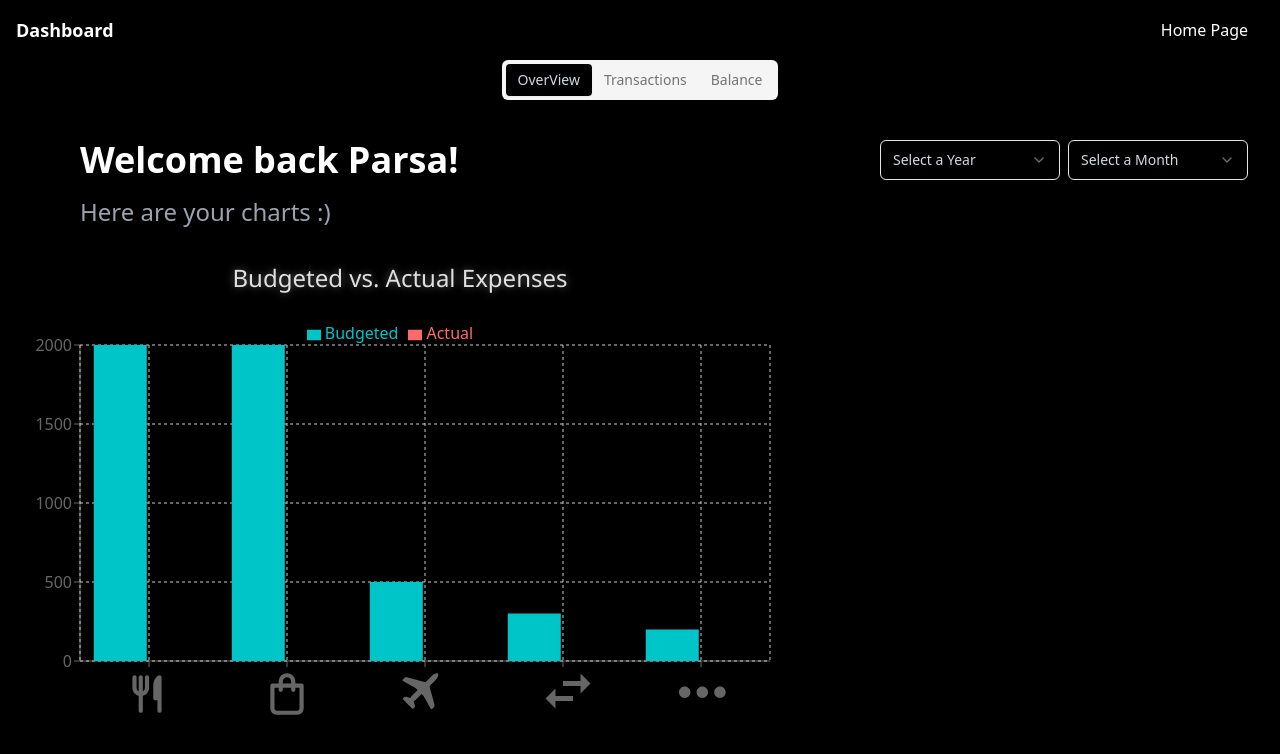
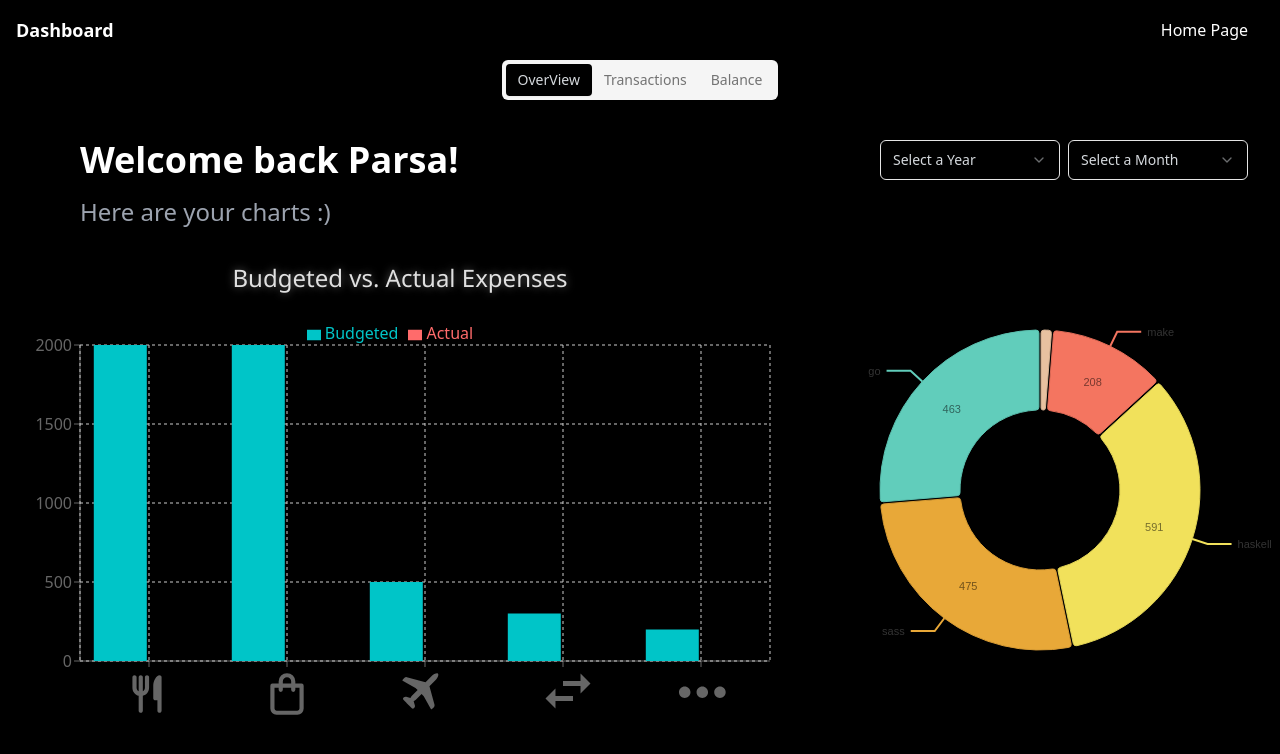
Before and after one commit to ParsaPeikani/BudgetBuddy-Tracker, a Next.js app: page /dashboard in a window 1280 px wide. Shown: the top 754 px of the page. Built offline with nearby package versions, Linux system fonts and the light colour scheme; no server answers; the database is empty.

Commit message:
Added the donute chart without real data and functionality

```diff
--- a/package.json
+++ b/package.json
@@ -12,6 +12,8 @@
     "@clerk/nextjs": "^4.29.5",
     "@clerk/themes": "^1.7.9",
     "@hookform/resolvers": "^3.3.4",
+    "@nivo/core": "^0.85.1",
+    "@nivo/pie": "^0.85.1",
     "@radix-ui/react-checkbox": "^1.0.4",
     "@radix-ui/react-dialog": "^1.0.5",
     "@radix-ui/react-dropdown-menu": "^2.0.6",
@@ -34,6 +36,7 @@
     "mongoose": "^8.1.1",
     "next": "14.1.0",
     "next-themes": "^0.2.1",
+    "nivo": "^0.31.0",
     "plaid": "^20.0.0",
     "react": "^18",
     "react-day-picker": "^8.10.0",
--- a/src/app/dashboard/page.tsx
+++ b/src/app/dashboard/page.tsx
@@ -16,6 +16,7 @@ import { of } from "svix/dist/openapi/rxjsStub";
 import dynamic from "next/dynamic";
 import SelectMonth from "@/components/selectMonth/selectMonth";
 import SelectYear from "@/components/selectYear/selectYear";
+import MyResponsivePie from "@/components/charts/donute";
 
 const DynamicLineChart = dynamic(
   () => import("@/components/charts/lineChart"), // No need to destructure
@@ -303,6 +304,39 @@ export default function Dashboard() {
     }
   };
 
+  const testingdata = [
+    {
+      id: "erlang",
+      label: "erlang",
+      value: 19,
+      color: "hsl(114, 70%, 50%)",
+    },
+    {
+      id: "make",
+      label: "make",
+      value: 208,
+      color: "hsl(224, 70%, 50%)",
+    },
+    {
+      id: "haskell",
+      label: "haskell",
+      value: 591,
+      color: "hsl(169, 70%, 50%)",
+    },
+    {
+      id: "sass",
+      label: "sass",
+      value: 475,
+      color: "hsl(95, 70%, 50%)",
+    },
+    {
+      id: "go",
+      label: "go",
+      value: 463,
+      color: "hsl(279, 70%, 50%)",
+    },
+  ];
+
   // Getting the column data from the getColumns function
   const columns = getColumns(deleteTransaction, updateTransaction);
 
@@ -320,6 +354,11 @@ export default function Dashboard() {
 
         <div>
           <div>
+            <TabsContent value="balance">
+              <div style={{ height: "400px" }}>
+                <MyResponsivePie data={testingdata} />
+              </div>
+            </TabsContent>
             <TabsContent value="overview">
               <div className="flex justify-between bg-black p-8 pl-20">
                 <div>
@@ -337,16 +376,34 @@ export default function Dashboard() {
                   <SelectMonth />
                 </div>
               </div>
-              <div>
-                <div className="flex justify-left">
-                  {isLoading ? (
-                    <ChartLoading /> // This will show the Loading component while data is being fetched
-                  ) : (
-                    <DynamicLineChart transactions={transactions} />
-                  )}
-                </div>
+              <div className="flex justify-between">
+                {" "}
+                {/* This div wraps the condition for loading or displaying charts */}
+                {isLoading ? (
+                  <div
+                    className="w-full flex justify-center items-center"
+                    style={{ height: "500px" }}
+                  >
+                    <ChartLoading />{" "}
+                    {/* This will show the Loading component while data is being fetched */}
+                  </div>
+                ) : (
+                  <>
+                    <div className="flex-1 flex justify-left">
+                      {" "}
+                      {/* This div is for the dynamic line chart */}
+                      <DynamicLineChart transactions={transactions} />
+                    </div>
+                    <div className="flex-1" style={{ height: "500px" }}>
+                      {" "}
+                      {/* This div is for the pie chart with defined height */}
+                      <MyResponsivePie data={testingdata} />
+                    </div>
+                  </>
+                )}
               </div>
             </TabsContent>
+
             <TabsContent value="transactions">
               <div className="bg-black p-8 pl-20">
                 <h1 className="text-white text-3xl md:text-4xl font-bold mb-4">
--- /dev/null
+++ b/src/components/charts/donute.tsx
@@ -0,0 +1,28 @@
+import { ResponsivePie } from "@nivo/pie";
+
+export default function MyResponsivePie({ data }: { data: any[] }) {
+  return (
+    <ResponsivePie
+      data={data}
+      margin={{ top: 40, right: 80, bottom: 80, left: 80 }}
+      innerRadius={0.5}
+      padAngle={0.7}
+      cornerRadius={3}
+      activeOuterRadiusOffset={8}
+      borderWidth={1}
+      borderColor={{
+        from: "color",
+        modifiers: [["darker", 0.2]],
+      }}
+      arcLinkLabelsSkipAngle={10}
+      arcLinkLabelsTextColor="#333333"
+      arcLinkLabelsThickness={2}
+      arcLinkLabelsColor={{ from: "color" }}
+      arcLabelsSkipAngle={10}
+      arcLabelsTextColor={{
+        from: "color",
+        modifiers: [["darker", 2]],
+      }}
+    />
+  );
+}
--- a/src/components/charts/lineChart.tsx
+++ b/src/components/charts/lineChart.tsx
@@ -1,6 +1,4 @@
 "use client";
-
-import { use, useEffect } from "react";
 
 import {
   CartesianGrid,
```
Also changed, not shown: 1 other file (tests, documents, lock files or other folders).
